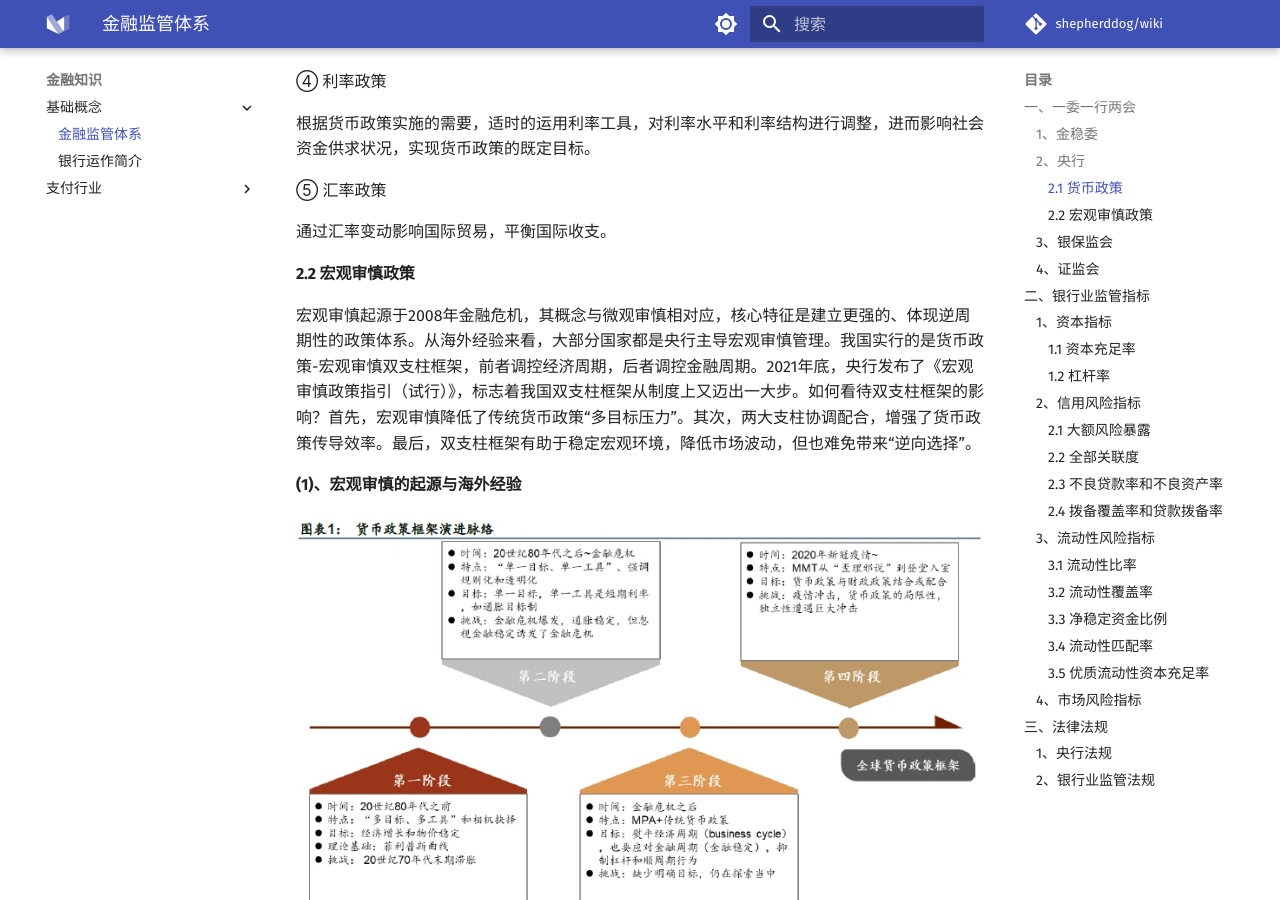
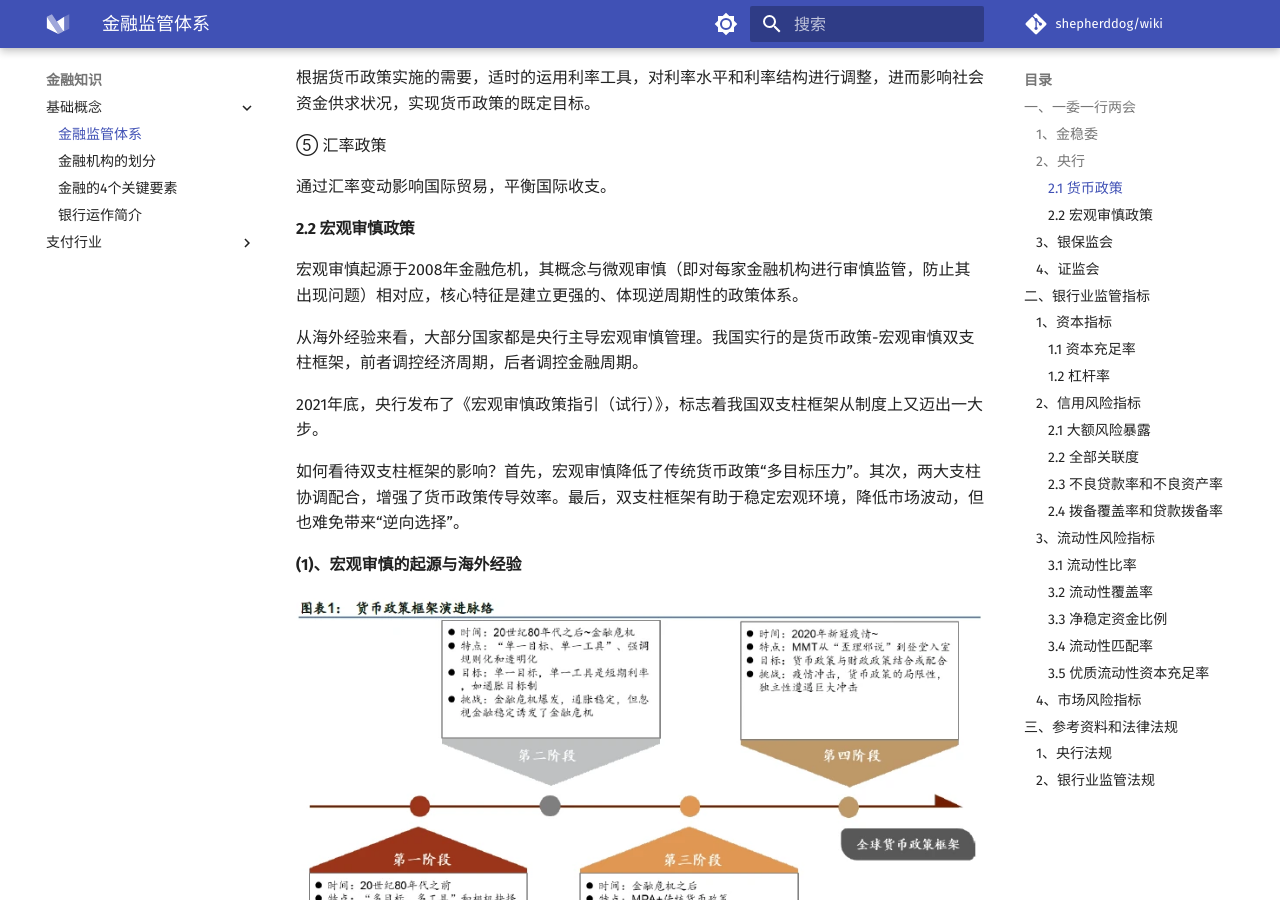
Before and after one commit to shepherddog/wiki, an MkDocs documentation site: the page built from docs/finance/01-基础概念/金融监管体系.md, in a window 1280 px wide and 900 px high, scrolled down 3244 px. Built offline with MkDocs 1.6.1 and Material for MkDocs 9.7.7, drawn with Linux system fonts in a browser that asks for light colours; comment, search, counter and statistics services are not loaded; some of the changed text lies outside the part shown.

```diff
--- a/docs/finance/01-基础概念/金融监管体系.md
+++ b/docs/finance/01-基础概念/金融监管体系.md
@@ -120,7 +119,13 @@
 
 #### 2.2 宏观审慎政策
 
-宏观审慎起源于2008年金融危机，其概念与微观审慎相对应，核心特征是建立更强的、体现逆周期性的政策体系。从海外经验来看，大部分国家都是央行主导宏观审慎管理。我国实行的是货币政策-宏观审慎双支柱框架，前者调控经济周期，后者调控金融周期。2021年底，央行发布了《宏观审慎政策指引（试行）》，标志着我国双支柱框架从制度上又迈出一大步。如何看待双支柱框架的影响？首先，宏观审慎降低了传统货币政策“多目标压力”。其次，两大支柱协调配合，增强了货币政策传导效率。最后，双支柱框架有助于稳定宏观环境，降低市场波动，但也难免带来“逆向选择”。
+宏观审慎起源于2008年金融危机，其概念与微观审慎（即对每家金融机构进行审慎监管，防止其出现问题）相对应，核心特征是建立更强的、体现逆周期性的政策体系。
+
+从海外经验来看，大部分国家都是央行主导宏观审慎管理。我国实行的是货币政策-宏观审慎双支柱框架，前者调控经济周期，后者调控金融周期。
+
+2021年底，央行发布了《宏观审慎政策指引（试行）》，标志着我国双支柱框架从制度上又迈出一大步。
+
+如何看待双支柱框架的影响？首先，宏观审慎降低了传统货币政策“多目标压力”。其次，两大支柱协调配合，增强了货币政策传导效率。最后，双支柱框架有助于稳定宏观环境，降低市场波动，但也难免带来“逆向选择”。
 
 **(1)、宏观审慎的起源与海外经验**
 
@@ -347,7 +352,7 @@
 
 > 商业银行累计外汇头寸比率 ≤ 资本净额 × 20%
 
-## 三、法律法规
+## 三、参考资料和法律法规
 
 ### 1、央行法规
 
--- a/mkdocs.yml
+++ b/mkdocs.yml
@@ -19,6 +19,8 @@ nav:
   - 金融知识:
     - 基础概念:
       - 金融监管体系: finance/01-基础概念/金融监管体系.md
+      - 金融机构的划分: finance/01-基础概念/金融机构的划分.md
+      - 金融的4个关键要素: finance/01-基础概念/金融的4个关键要素.md
       - 银行运作简介: finance/01-基础概念/银行运作简介.md
     - 支付行业:
       - 支付行业简介: finance/03-支付领域/支付行业简介.md
```
Also changed, not shown: other parts of docs/finance/01-基础概念/金融监管体系.md (+2 -3 lines), docs/finance/01-基础概念/金融机构的划分.md (added, +5 -0 lines), docs/finance/01-基础概念/金融的4个关键要素.md (added, +41 -0 lines), docs/finance/01-基础概念/银行运作简介.md (+0 -1 lines), docs/finance/01-基础概念/images/Pasted image 20221117195036.png (added), docs/finance/01-基础概念/images/Pasted image 20221117195048.png (added), docs/finance/01-基础概念/images/Pasted image 20221117195102.png (added), docs/finance/01-基础概念/images/Pasted image 20221117195120.png (added), docs/finance/01-基础概念/images/Pasted image 20221117195131.png (added), docs/finance/01-基础概念/images/Pasted image 20221117195159.png (added), docs/finance/01-基础概念/images/Pasted image 20221117195213.png (added), docs/finance/01-基础概念/images/Pasted image 20221117195224.png (added), docs/finance/01-基础概念/images/Pasted image 20221117195243.png (added), docs/finance/01-基础概念/images/Pasted image 20221117195304.png (added), 2 more files.
